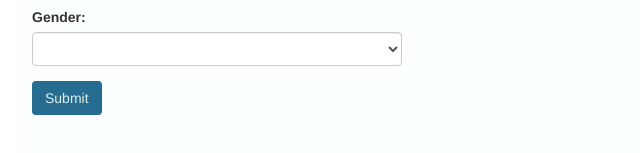
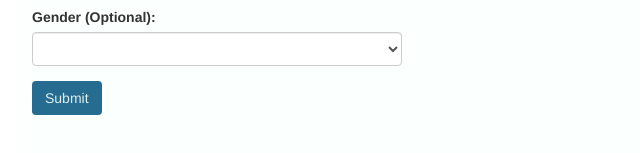
Before and after one commit to langlk/planet-age-calculator, a website with bundled scripts: page index.html in a window 1280 px wide. Shown: the part 283-436 px from the top of the page, 223-863 px from the left. Built offline with nearby package versions, Linux system fonts and the light colour scheme.

Commit message:
Update UI to clear information when form is resubmitted.

```diff
--- a/index.html
+++ b/index.html
@@ -27,7 +27,7 @@
             </div>
 
             <div class="form-group gender">
-              <label for="gender" class="control-label">Gender:</label>
+              <label for="gender" class="control-label">Gender (Optional):</label>
               <select id="gender" class="form-control" name="gender">
                 <option value="average"></option>
                 <option value="female">Female</option>
--- a/js/planet-age-interface.js
+++ b/js/planet-age-interface.js
@@ -42,6 +42,8 @@ $(document).ready(function() {
         planets.forEach(function(planet) {
           let planetAge = planetConverter.planetYears(age, planet);
           let planetEstimate = planetConverter.planetYears(expectancy, planet);
+
+          $('.' + planet).text("");
           $('.' + planet).append(`<p><strong>Age:</strong> ${ planetAge.toFixed(2) }</p>`);
           $('.' + planet).append(`<p><strong>Estimated Years Left:</strong> ${ planetEstimate.toFixed(2) }</p>`);
         });
```
Also changed, not shown: build/js/app.js.
